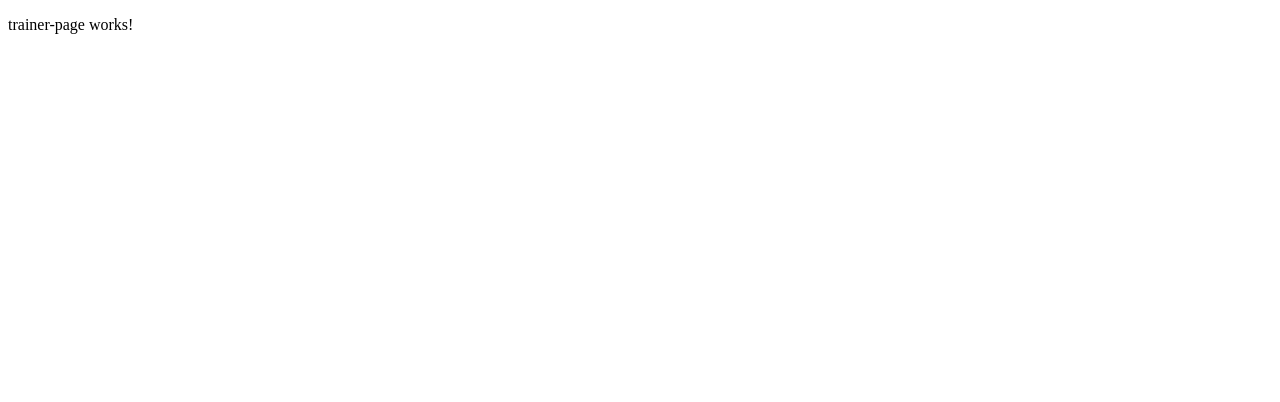
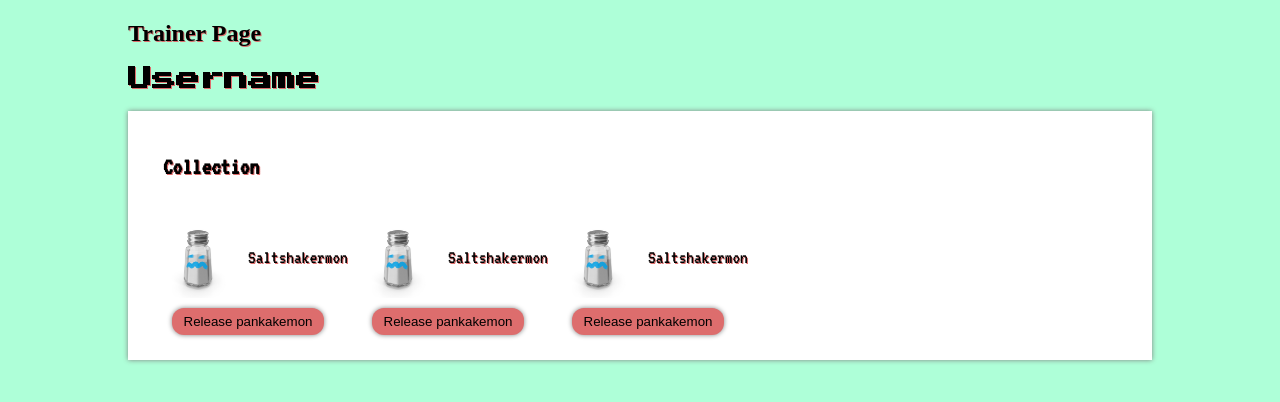
Before and after one commit to DrAvokad/Pokemans-Trainer, an Angular app: page /trainer in a window 1280 px wide. Shown: the top 402 px of the page. Built offline with nearby package versions, Linux system fonts and the light colour scheme.

Commit message:
STYLE: trainer page styling

```diff
--- a/src/app/trainer-page/trainer-page.component.css
+++ b/src/app/trainer-page/trainer-page.component.css
@@ -0,0 +1,63 @@
+@import url('https://fonts.googleapis.com/css2?family=Press+Start+2P&display=swap');
+@import url('https://fonts.googleapis.com/css2?family=VT323&display=swap');
+/* COLORS:
+Red: #EC3B3B
+BLUE: #3F78F9
+WHITE: #F9F9FC
+BLACK: #151313
+
+FONTS:
+Press Start 2P - https://fonts.google.com/specimen/Press+Start+2P
+VT323 - https://fonts.google.com/specimen/VT323 */
+h3{
+  margin-left: 15px;
+}
+section{
+  width: 80%;
+  margin: 0 auto;
+  text-shadow: 1px 1px #dd6d6d;
+}
+#username{
+  font-family: 'Press Start 2P';
+
+}
+.collection-box{
+  background-color: #fff;
+  box-shadow: 0 0 5px 0 gray;
+  padding: 20px;
+  font-family: 'VT323';
+}
+.pokemon-list{
+  display: flex;
+  flex-wrap: wrap;
+  list-style-type: none;
+  margin: 0;
+  padding: 0;
+}
+.flex{
+  display: flex;
+  align-items: center;
+}
+.pokemon-item{
+  margin: 5px 0;
+  width: 200px;
+}
+.pokemon-img{
+  margin: 10px 10px;
+  width: 80px;
+}
+.pokemon-item span{
+  font-size: 1.2rem;
+}
+.btn{
+  display: block;
+  margin: 0 auto;
+  padding: 6px 12px;
+  background-color: #dd6d6d;
+  border-radius: 12px;
+  border: none;
+  box-shadow: 0 0 5px 0 gray;
+}
+h3{
+  font-size: 1.5rem;
+}
--- a/src/app/trainer-page/trainer-page.component.html
+++ b/src/app/trainer-page/trainer-page.component.html
@@ -1 +1,43 @@
-<p>trainer-page works!</p>
+<!-- COLORS:
+Red: #EC3B3B
+BLUE: #3F78F9
+WHITE: #F9F9FC
+BLACK: #151313
+
+FONTS:
+Press Start 2P - https://fonts.google.com/specimen/Press+Start+2P
+VT323 - https://fonts.google.com/specimen/VT323 -->
+
+<section>
+  <h1>Trainer Page</h1>
+  <h2 id="username">Username</h2>
+  <div>
+    <div class="collection-box">
+      <h3>Collection</h3>
+      <ul class="pokemon-list">
+        <li class="pokemon-item">
+        <div class="flex">
+          <img class="pokemon-img" src="../assets/saltshakermon.png">
+          <span>Saltshakermon</span>
+        </div>
+          <button class="btn">Release pankakemon</button>
+        </li>
+        <li class="pokemon-item">
+          <div class="flex">
+            <img class="pokemon-img" src="../assets/saltshakermon.png">
+            <span>Saltshakermon</span>
+          </div>
+            <button class="btn">Release pankakemon</button>
+          </li>
+          <li class="pokemon-item">
+            <div class="flex">
+              <img class="pokemon-img" src="../assets/saltshakermon.png">
+              <span>Saltshakermon</span>
+            </div>
+              <button class="btn">Release pankakemon</button>
+            </li>
+
+      </ul>
+    </div>
+  </div>
+</section>
--- a/src/styles.css
+++ b/src/styles.css
@@ -1 +1,7 @@
-/* You can add global styles to this file, and also import other style files */
+body{
+  margin: 0;
+  box-sizing: border-box;
+  width: 100%;
+  height: 100vh;
+  background: #AEFFD8 no-repeat;
+}
```
